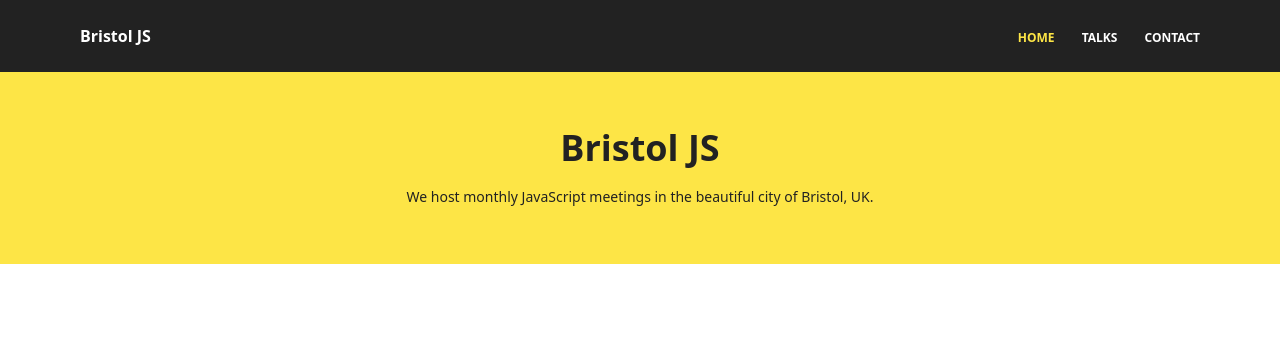
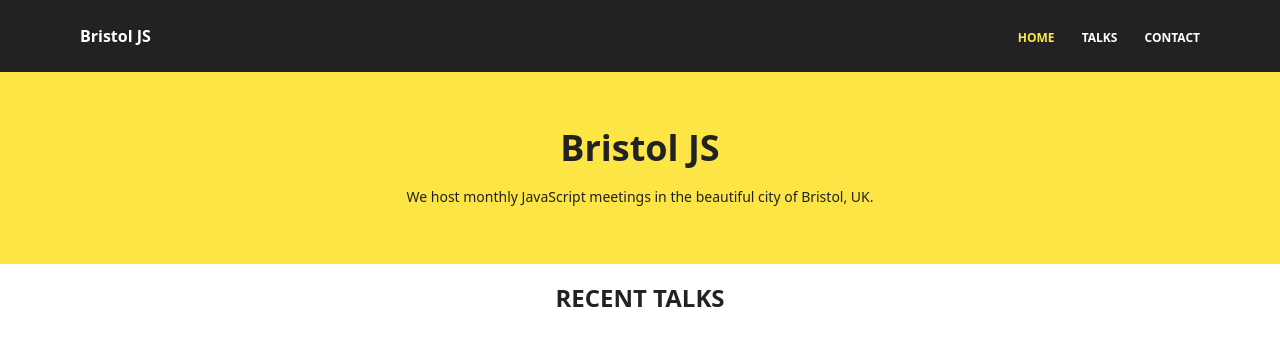
Before and after one commit to opdavies/rebuilding-bristol-js, a Vue app: page / in a window 1280 px wide. Shown: the top 346 px of the page. Built offline with nearby package versions, Linux system fonts and the light colour scheme.

Commit message:
Add recent talks component

```diff
--- a/src/App.vue
+++ b/src/App.vue
@@ -8,17 +8,23 @@
         <p class="mt-5 text-sm">{{ description }}</p>
       </div>
     </div>
+
+    <main>
+      <recent-talks/>
+    </main>
   </div>
 </template>
 
 <script>
 import Navbar from '@/components/navbar'
+import RecentTalks from '@/components/recent-talks'
 
 export default {
   name: 'App',
 
   components: {
-    Navbar
+    Navbar,
+    RecentTalks
   },
 
   data() {
--- /dev/null
+++ b/src/components/recent-talks/index.vue
@@ -0,0 +1,13 @@
+<template>
+  <section class="py-4">
+    <div class="mx-auto px-4">
+      <h2 class="text-2xl font-bold uppercase text-center">Recent Talks</h2>
+    </div>
+  </section>
+</template>
+
+<script>
+export default {
+  name: 'RecentTalks'
+}
+</script>
```
